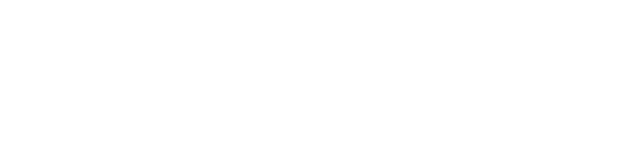
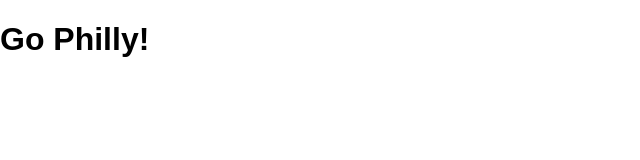
Before and after one commit to lpetruzella/INFO-552-CommunitySite, a plain HTML site: page index.html in a window 1280 px wide. Shown: the whole page, without its empty margins (0-640 px from the left). Drawn offline with Linux system fonts and the light colour scheme.

Commit message:
Added fonts, h1

```diff
--- a/index.html
+++ b/index.html
@@ -5,10 +5,11 @@
     <meta name="viewport" content="width=device-width, initial-scale=1.0">
     <meta http-equiv="X-UA-Compatible" content="ie=edge">
     <link rel="stylesheet" href="css/styles.css">
-    <title>Starting Template</title>
+    <title>Go Philly</title>
 </head>
 
 <body>
+    <h1>Go Philly!</h1>
     <script src="js/scripts-dist.js"></script>
 
 </body>
--- a/scss/helpers/_variables.scss
+++ b/scss/helpers/_variables.scss
@@ -15,9 +15,16 @@ $screen-lg-min: 1024px;
 // Large desktops
 $screen-xl-min: 1200px;
 
+// Extra Large desktops
+$screen-xl-min: 1440px;
 
 // Colors vars
 :root {
   --black: #000000;
   --white: #ffffff;
-}
+  --blue: #0081A7;
+  --teal: #00AFB9
+  --yellow: #FDFCDC
+  --peach: #FED9B7
+  --lightRed: #F07167
+  }
```
Also changed, not shown: css/styles.css.
